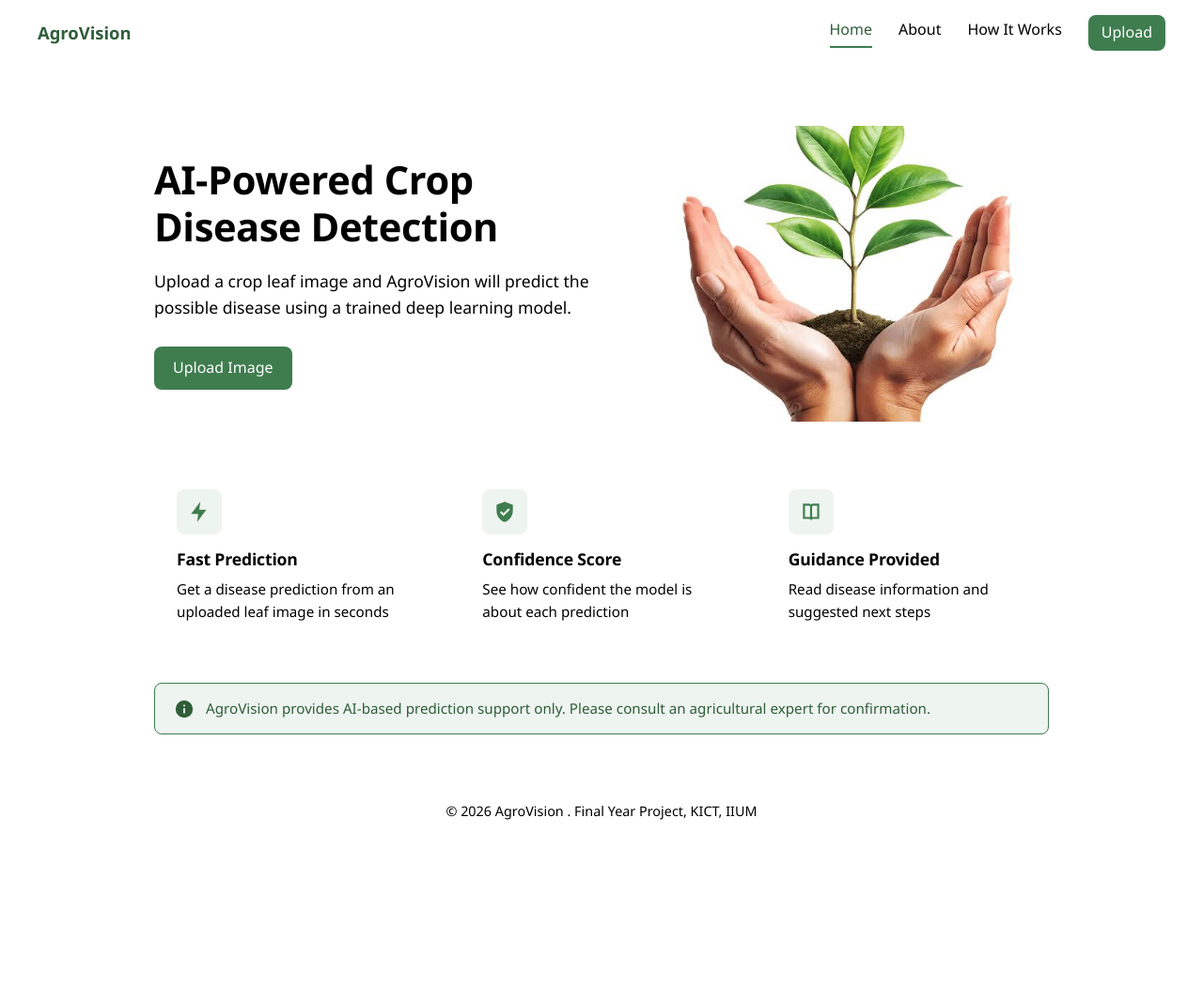
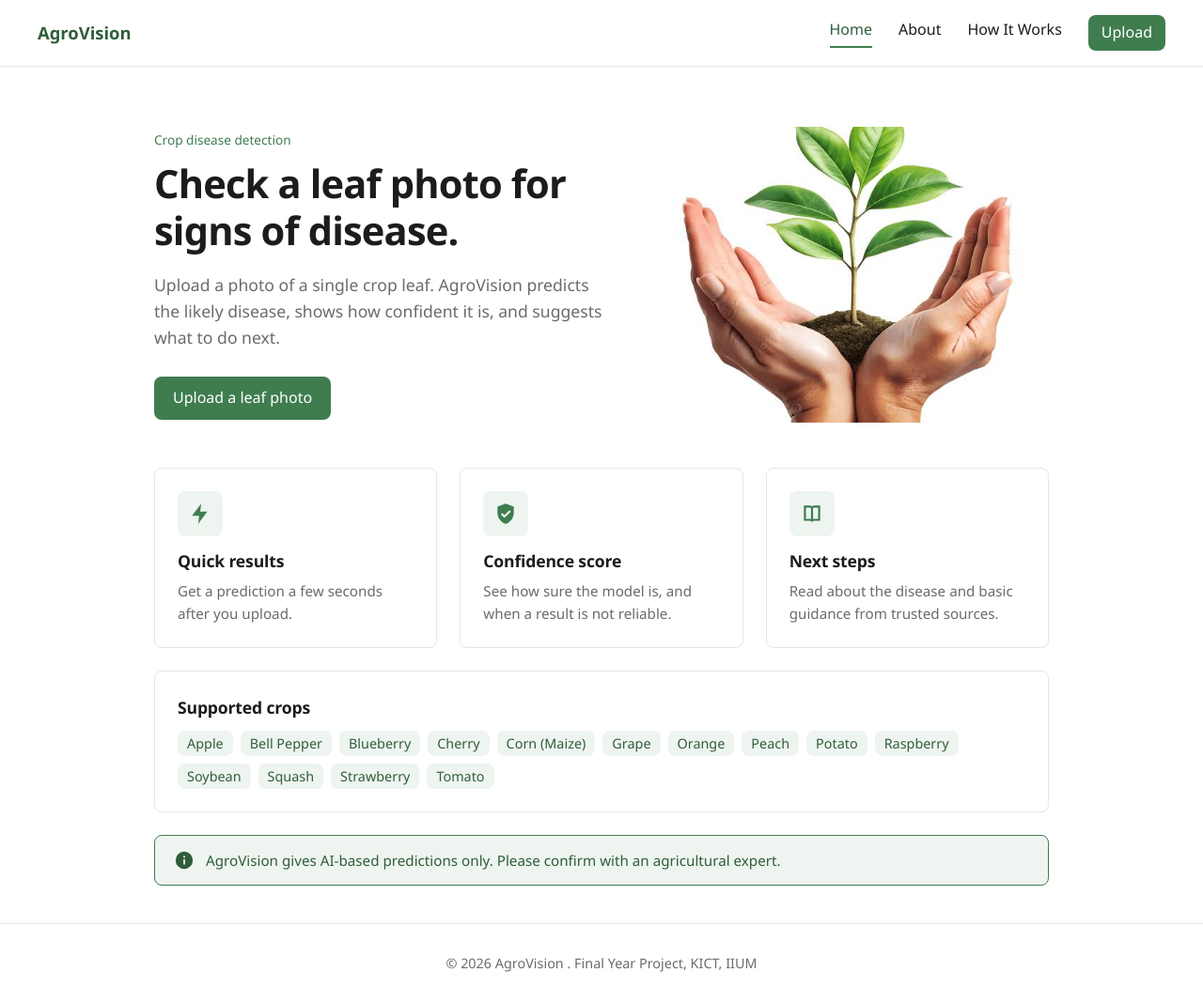
Before and after one commit to srkhdj44/agrovision, a Flask app: page / in a window 1280 px wide. Shown: the whole page at 94% size. Before the commit the page ends 873 px from the top, so only its background shows below. Run offline with Flask 3, Linux system fonts and the light colour scheme.

Commit message:
Adjusted Home page: icon cards with new content and supported crops

```diff
--- a/static/css/style.css
+++ b/static/css/style.css
@@ -1,14 +1,16 @@
-/* ---------- Colours (from the Figma wireframes) ---------- */
+/* ---------- Design tokens ---------- */
 :root {
     --green: #3f7d4f;
     --green-dark: #2f5d3a;
     --green-light: #eef4ef;
     --bg: #ffffff;
     --white: #ffffff;
+    --text: #1c1c1c;
+    --muted: #6b6b6b;
+    --border: #e6e6e3;
     --amber: #8a6a1d;
     --amber-light: #c99a2e;
     --red: #b3261e;
-    --red: var(--red);
     --radius: 8px;
 }
 
@@ -180,24 +182,12 @@ button:focus-visible {
 }
     /*----Feature Cards-----*/
 
-    .features{
-        display: grid;
-        grid-template-columns: repeat(3, 1fr);
-        gap: 24px;
-        margin-bottom: 40px;
-    }
-
     .feature-card {
         background: var(--white);
         border: 1px solid var(--border);
         border-radius: var(--radius);
         padding: 24px;
         transition: box-shadow 0.2s, transform 0.2s;
-    }
-
-    .feature-card:hover {
-        box-shadow: 0 8px 24px rgba(47, 93, 58, 0.12);
-        transform: translateY(-3px);
     }
 
     .feature-icon {
@@ -223,14 +213,7 @@ button:focus-visible {
         font-size: 0.95rem;
     }
 
-    /*One card per row on phones*/
-    @media (max-width: 600px) {
-        .features {
-            grid-template-columns: 1fr;
-        }
-    }
-
-    /*-----Notice Box-----*/
+        /*-----Notice Box-----*/
     .notice {
         display: flex;
         align-items: center;
@@ -804,3 +787,83 @@ button:focus-visible {
     justify-content: space-between;
     padding: 4px 0;
 }
+
+/* ---------- Home ---------- */
+.hero-text .eyebrow {
+    font-size: 0.85rem;
+    font-weight: 500;
+    color: var(--green);
+    margin: 0 0 12px;
+}
+
+.hero-text h1 {
+    font-weight: 600;
+    letter-spacing: -0.02em;
+}
+
+.features {
+    display: grid;
+    grid-template-columns: repeat(3, 1fr);
+    gap: 24px;
+    margin-bottom: 24px;
+}
+
+.feature-card:hover {
+    box-shadow: 0 8px 24px rgba(47, 93, 58, 0.12);
+    transform: translateY(-3px);
+}
+
+.crops-card {
+    margin-bottom: 24px;
+}
+
+.crops-card:hover {
+    box-shadow: none;
+    transform: none;
+}
+
+.crop-list {
+    list-style: none;
+    display: flex;
+    flex-wrap: wrap;
+    gap: 8px;
+    padding: 0;
+    margin: 10px 0 0;
+}
+
+.crop-list li {
+    background: var(--green-light);
+    color: var(--green-dark);
+    border-radius: var(--radius);
+    padding: 2px 10px;
+    font-size: 0.9rem;
+}
+
+@media (max-width: 600px) {
+    .features {
+        grid-template-columns: 1fr;
+    }
+}
+
+.feature h3 {
+    font-size: 1rem;
+    font-weight: 600;
+    margin: 0 0 6px;
+}
+
+.feature p {
+    margin: 0;
+    color: var(--muted);
+    font-size: 0.95rem;
+}
+
+.crops {
+    color: var(--muted);
+    font-size: 0.95rem;
+    margin: 0 0 32px;
+}
+
+.crops strong {
+    color: var(--text);
+    font-weight: 600;
+}
--- a/templates/index.html
+++ b/templates/index.html
@@ -5,11 +5,12 @@
 {% block content %}
 <section class="hero">
     <div class="hero-text">
-        <h1> AI-Powered Crop Disease Detection</h1>
-        <p>Upload a crop leaf image and AgroVision will predict the possible disease using a trained deep learning model.</p>
-        <a href="{{ url_for('upload') }}" class="btn">Upload Image</a>
+        <p class="eyebrow">Crop disease detection</p>
+        <h1>Check a leaf photo for signs of disease.</h1>
+        <p>Upload a photo of a single crop leaf. AgroVision predicts the likely disease, shows how confident it is, and suggests what to do next.</p>
+        <a href="{{ url_for('upload') }}" class="btn">Upload a leaf photo</a>
     </div>
-    <img src="{{ url_for('static', filename='images/hero.jpg') }}" alt="Plant leaf" class="hero-image">
+    <img src="{{ url_for('static', filename='images/hero.jpg') }}" alt="Close-up of a crop leaf" class="hero-image">
 </section>
 
 <section class="features">
@@ -19,8 +20,8 @@
                 <path fill="currentColor" d="M13 2 4 14h7l-1 8 9-12h-7z"/>
             </svg>
         </div>
-        <h3>Fast Prediction</h3>
-        <p>Get a disease prediction from an uploaded leaf image in seconds</p>
+        <h3>Quick results</h3>
+        <p>Get a prediction a few seconds after you upload.</p>
     </div>
 
     <div class="feature-card">
@@ -29,8 +30,8 @@
                 <path fill="currentColor" d="M12 2 4 5v6c0 5 3.4 9.5 8 11 4.6-1.5 8-6 8-11V5zm-1.2 14.2-3.5-3.5 1.4-1.4 2.1 2.1 4.9-4.9 1.4 1.4z"/>
             </svg>
         </div>
-        <h3>Confidence Score</h3>
-        <p>See how confident the model is about each prediction</p>
+        <h3>Confidence score</h3>
+        <p>See how sure the model is, and when a result is not reliable.</p>
     </div>
 
     <div class="feature-card">
@@ -39,16 +40,24 @@
                 <path fill="currentColor" d="M4 4h6a3 3 0 0 1 2 .8A3 3 0 0 1 14 4h6v15h-6a2 2 0 0 0-2 2 2 2 0 0 0-2-2H4zm2 2v11h4a4 4 0 0 1 1 .1V7a1 1 0 0 0-1-1zm12 0h-4a1 1 0 0 0-1 1v10.1a4 4 0 0 1 1-.1h4z"/>
             </svg>
         </div>
-        <h3>Guidance Provided</h3>
-        <p>Read disease information and suggested next steps</p>
+        <h3>Next steps</h3>
+        <p>Read about the disease and basic guidance from trusted sources.</p>
     </div>
 </section>
+
+<div class="feature-card crops-card">
+    <h3>Supported crops</h3>
+    <ul class="crop-list">
+        {% for crop in supported_crops %}
+        <li>{{ crop }}</li>
+        {% endfor %}
+    </ul>
+</div>
 
 <div class="notice">
     <svg viewBox="0 0 24 24" width="22" height="22" aria-hidden="true">
         <path fill="currentColor" d="M12 2a10 10 0 1 0 0 20 10 10 0 0 0 0-20zm1 15h-2v-6h2zm0-8h-2V7h2z"/>
     </svg>
-    <p>AgroVision provides AI-based prediction support only. Please consult an agricultural expert for confirmation.</p>
+    <p>AgroVision gives AI-based predictions only. Please confirm with an agricultural expert.</p>
 </div>
-
 {% endblock %}
```
Also changed, not shown: Claude outputs/agrovision-home-preview.html (added, +218 -0 lines).
